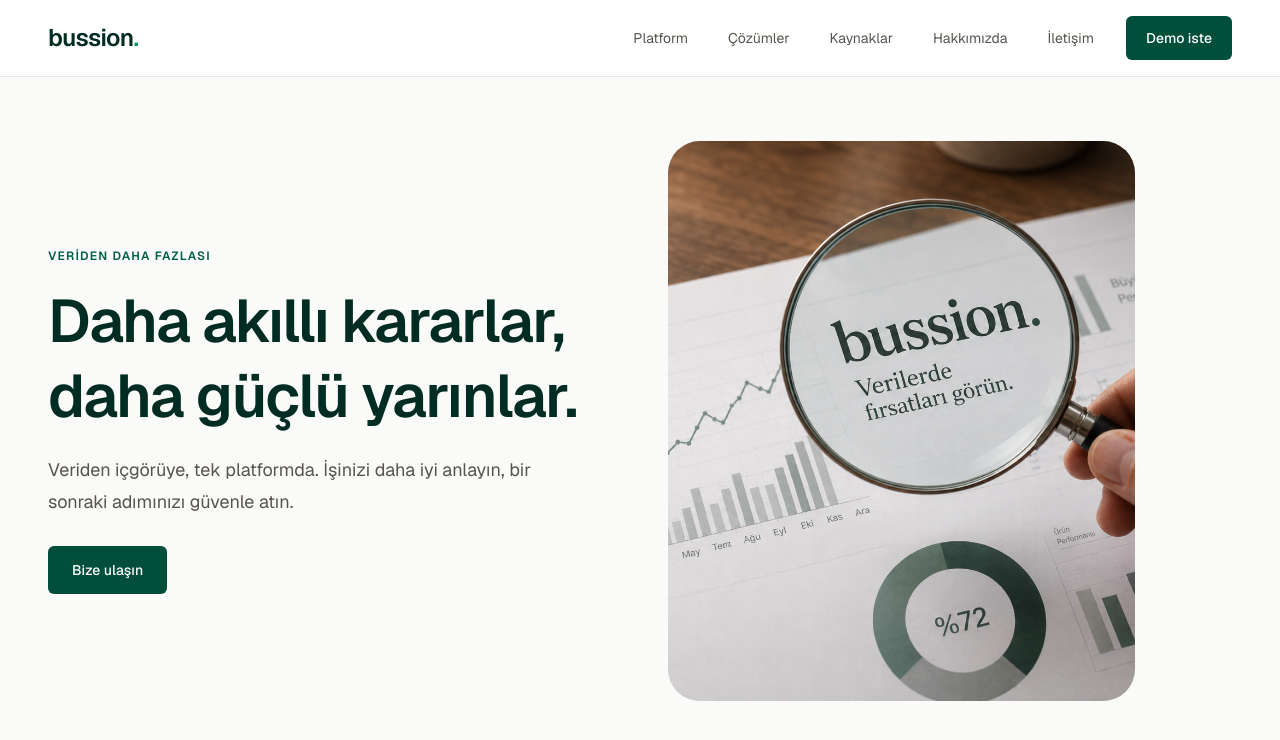
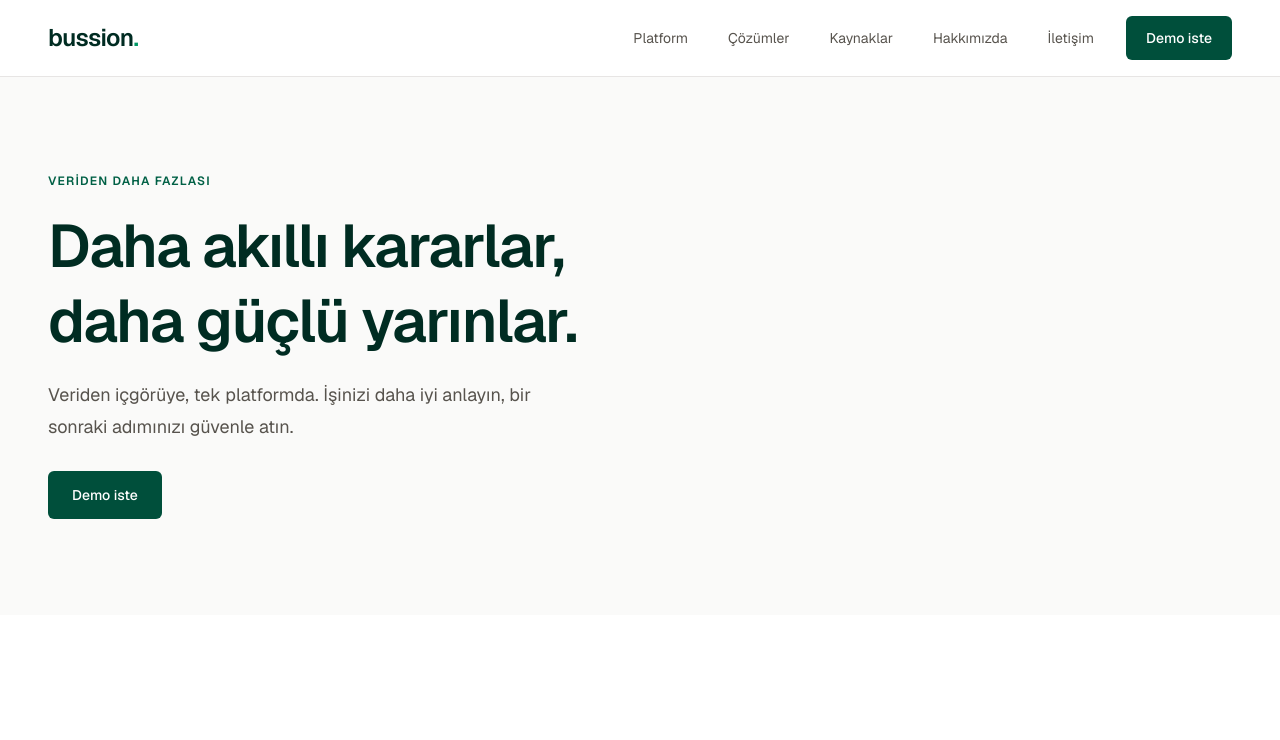
Before and after one commit to edapktzl/bussion-platform, a Next.js app: page / in a window 1280 px wide. Shown: the top 740 px of the page. Built offline with nearby package versions, Linux system fonts and the light colour scheme.

Commit message:
Revert last three published changes

```diff
--- a/components/Hero.tsx
+++ b/components/Hero.tsx
@@ -1,13 +1,10 @@
-import Image from "next/image";
-import heroImage from "@/public/images/bussion-insights.png";
-
 export default function Hero() {
   return (
     <section id="platform" aria-labelledby="hero-title" className="bg-stone-50 text-emerald-950">
-      <div className="mx-auto grid max-w-7xl items-center gap-8 px-5 py-10 sm:px-8 sm:py-14 lg:grid-cols-2 lg:gap-14 lg:px-12 lg:py-16">
+      <div className="mx-auto max-w-7xl px-5 py-12 sm:px-8 sm:py-16 lg:px-12 lg:py-24">
         <div className="min-w-0">
           <p className="text-xs font-semibold tracking-widest text-emerald-800">VERİDEN DAHA FAZLASI</p>
-          <h1 id="hero-title" className="mt-5 max-w-3xl text-4xl leading-tight font-semibold tracking-tight sm:text-5xl lg:text-5xl xl:text-6xl">
+          <h1 id="hero-title" className="mt-5 max-w-3xl text-4xl leading-tight font-semibold tracking-tight sm:text-5xl lg:text-6xl">
             Daha akıllı kararlar,<br />
             daha güçlü yarınlar.
           </h1>
@@ -16,19 +13,8 @@
             bir sonraki adımınızı güvenle atın.
           </p>
           <div className="mt-7 flex flex-col gap-3 sm:flex-row">
-            <button type="button" disabled className="inline-flex min-h-12 items-center justify-center rounded-md bg-emerald-900 px-6 py-3 text-sm font-medium text-white">Bize ulaşın</button>
+            <button type="button" disabled className="inline-flex min-h-12 items-center justify-center rounded-md bg-emerald-900 px-6 py-3 text-sm font-medium text-white">Demo iste</button>
           </div>
-        </div>
-        <div className="relative aspect-[4/3] min-w-0 overflow-hidden rounded-2xl bg-stone-200 sm:aspect-[3/2] lg:aspect-[5/6] lg:max-h-[560px] lg:rounded-[2rem]">
-          <Image
-            src={heroImage}
-            alt="Bussion yazısını ve yeşil finansal grafikleri büyüten bir büyüteç"
-            fill
-            sizes="(min-width: 1280px) 564px, (min-width: 1024px) 50vw, 100vw"
-            unoptimized
-            preload
-            className="object-cover object-[60%_center]"
-          />
         </div>
       </div>
     </section>
```
Also changed, not shown: public/images/bussion-insights.png (deleted).
